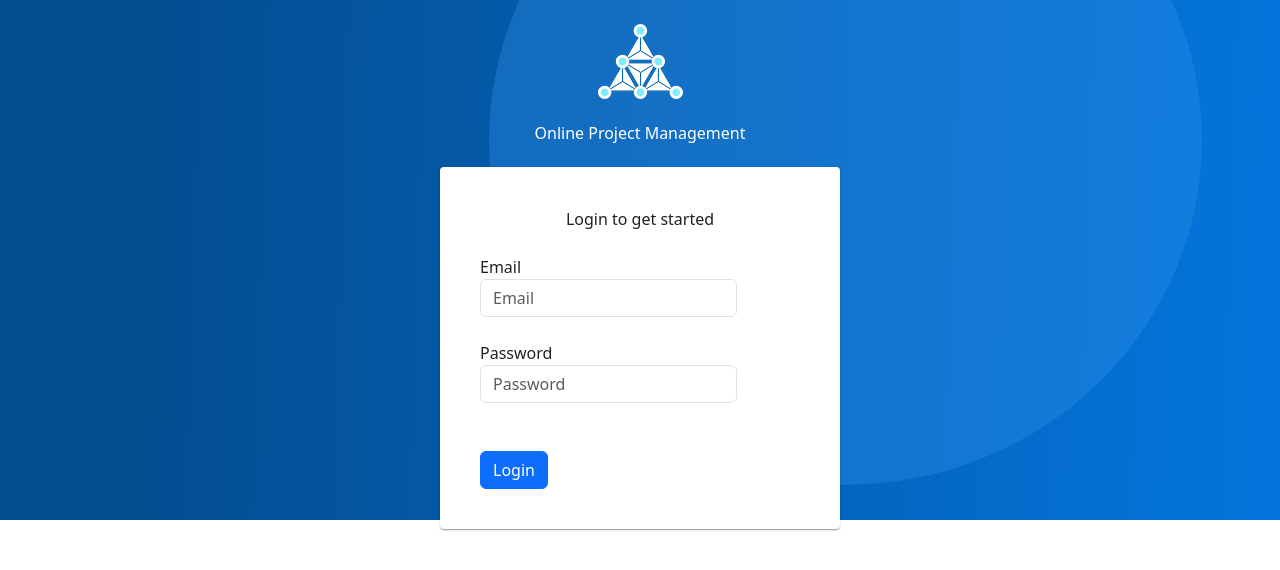
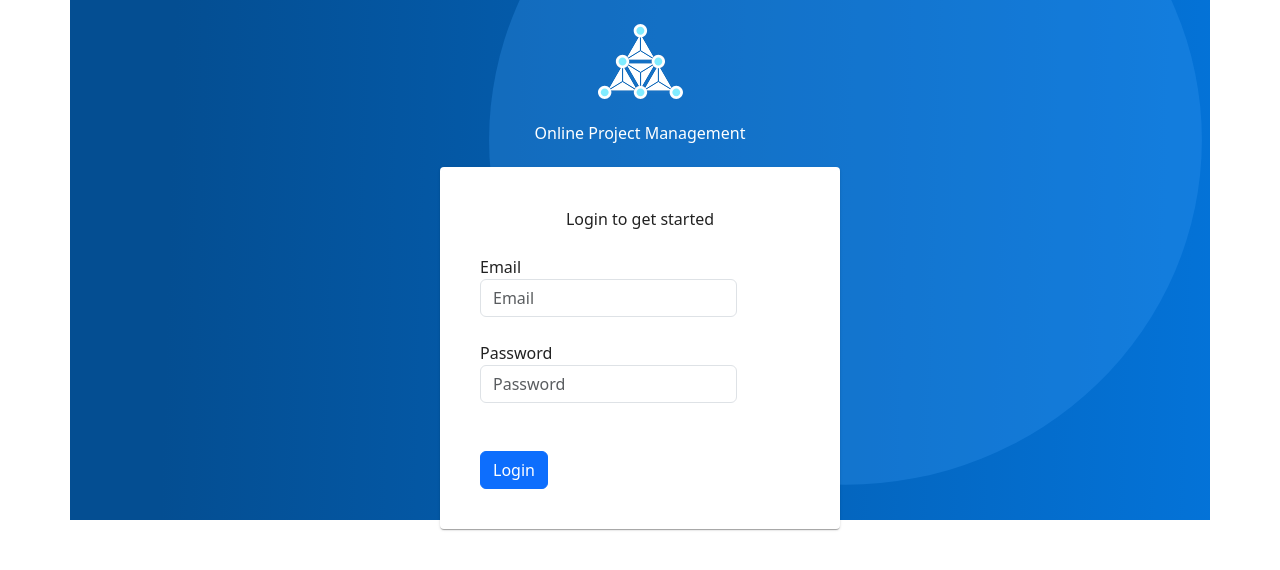
Before and after one commit to archanashinde113/netlify_deploy, a React (Create React App) app: page / in a window 1280 px wide. Shown: the top 570 px of the page. Built offline with nearby package versions, Linux system fonts and the light colour scheme.

Commit message:
modified

```diff
--- a/src/components/login.js
+++ b/src/components/login.js
@@ -61,7 +61,7 @@ const Login = () => {
 
   return (
 
-    <div className='container-fluid bglogin'>
+    <div className='container bglogin'>
       <div className='logoimg'>
         <img src={logo} alt="logo" className='mt-4' />
       </div>
```
